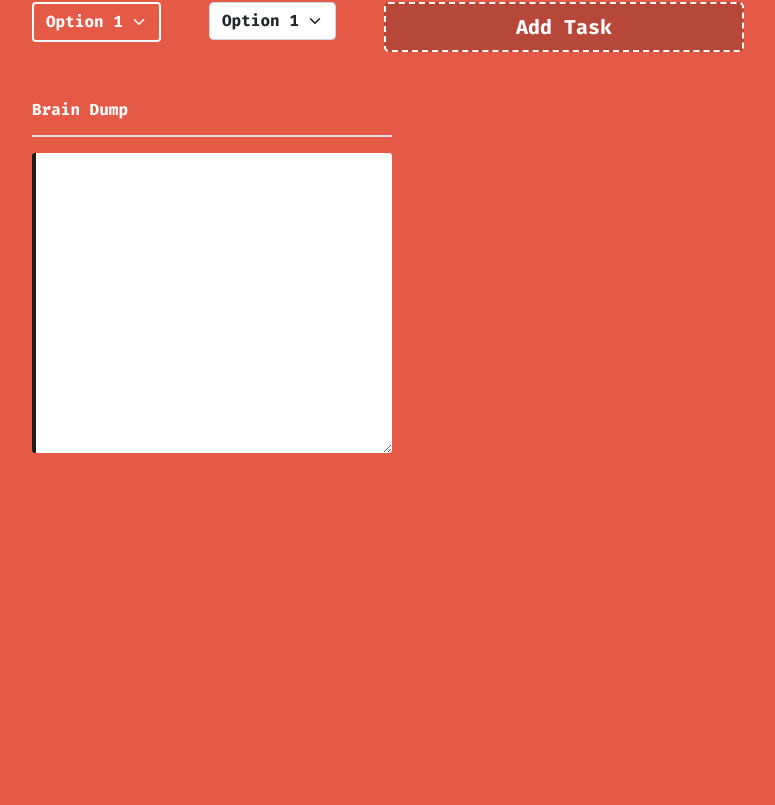
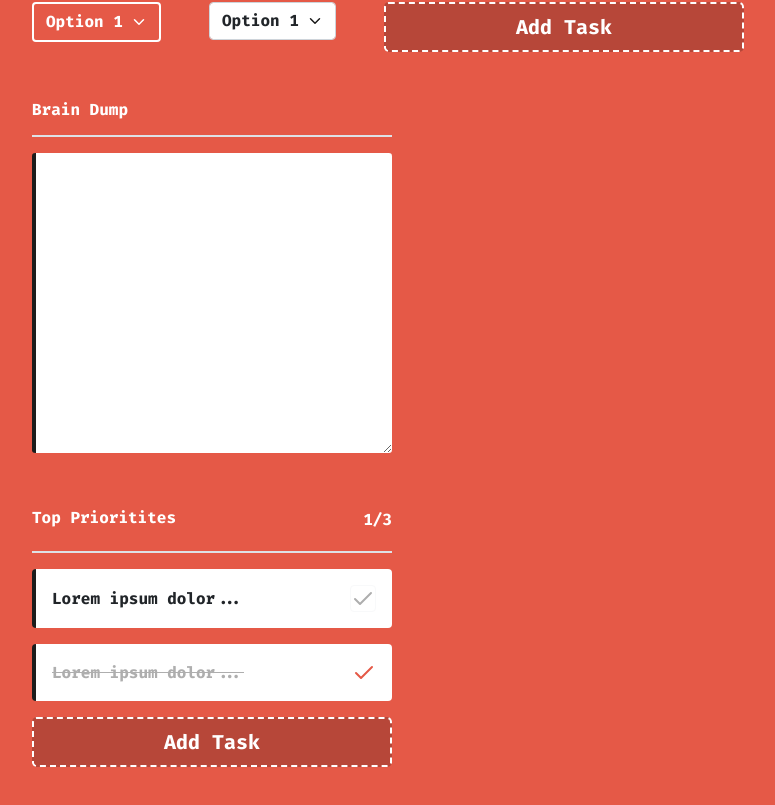
Before and after one commit to filipemelo2002/time-boxing, a React (Create React App) app: page / in a window 1280 px wide. Shown: the part 574-1379 px from the top of the page, without its empty margins (16-791 px from the left). Before the commit the page ends 1082 px from the top, so only its background shows below. Built offline with nearby package versions, Linux system fonts and the light colour scheme.

Commit message:
TB-6 Show Top Priorities Component

```diff
--- a/src/App.js
+++ b/src/App.js
@@ -1,6 +1,7 @@
 import BrainDump from "./components/BrainDump";
 import AddTaskButton from "./components/AddTaskButton";
 import Select from "./components/Select";
+import TopPriorities from "./components/TopPrioritites";
 function App() {
   return (
     <div>
@@ -43,6 +44,9 @@ function App() {
       <div className="m-5">
         <BrainDump />
       </div>
+      <div className="m-5">
+        <TopPriorities />
+      </div>
     </div>
   );
 }
```
